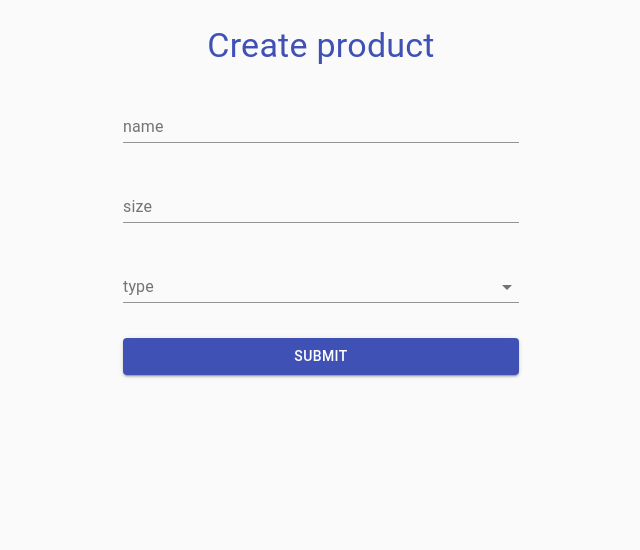
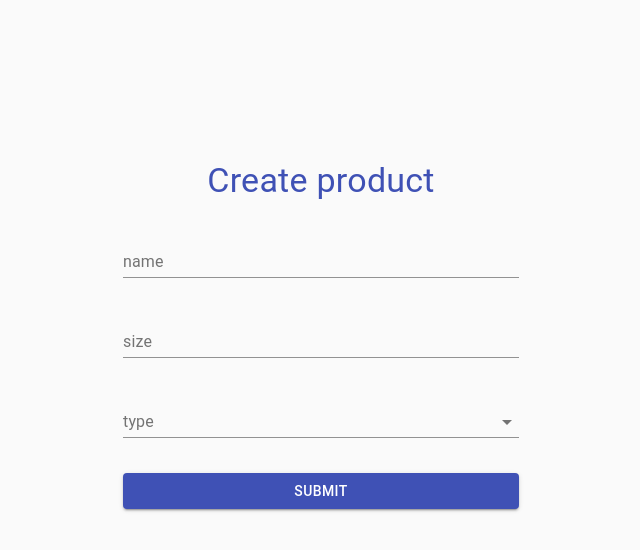
Before and after one commit to anaguerraabaroa/react-tdd-form, a React (Create React App) app: page / in a window 1280 px wide. Shown: the top 550 px of the page, without its empty margins (319-959 px from the left). Built offline with nearby package versions, Linux system fonts and the light colour scheme.

Commit message:
Fix box styles

```diff
--- a/src/form/form.js
+++ b/src/form/form.js
@@ -129,7 +129,7 @@ export const Form = () => {
         alignItems="center"
         justifyContent="center"
         flexDirection="column"
-        height={400}
+        my={20}
       >
         <Typography component="h1" variant="h4" align="center" color="primary">
           Create product
```
